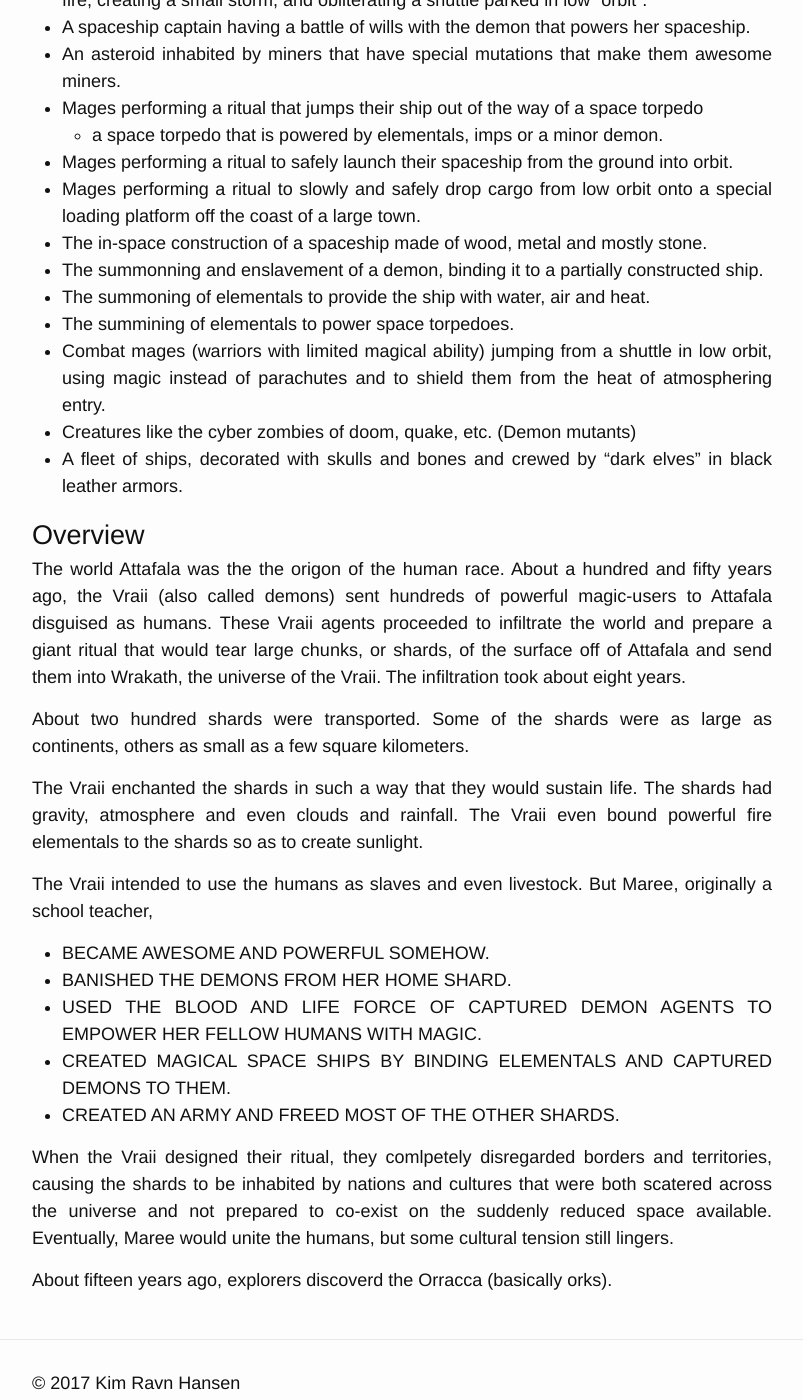
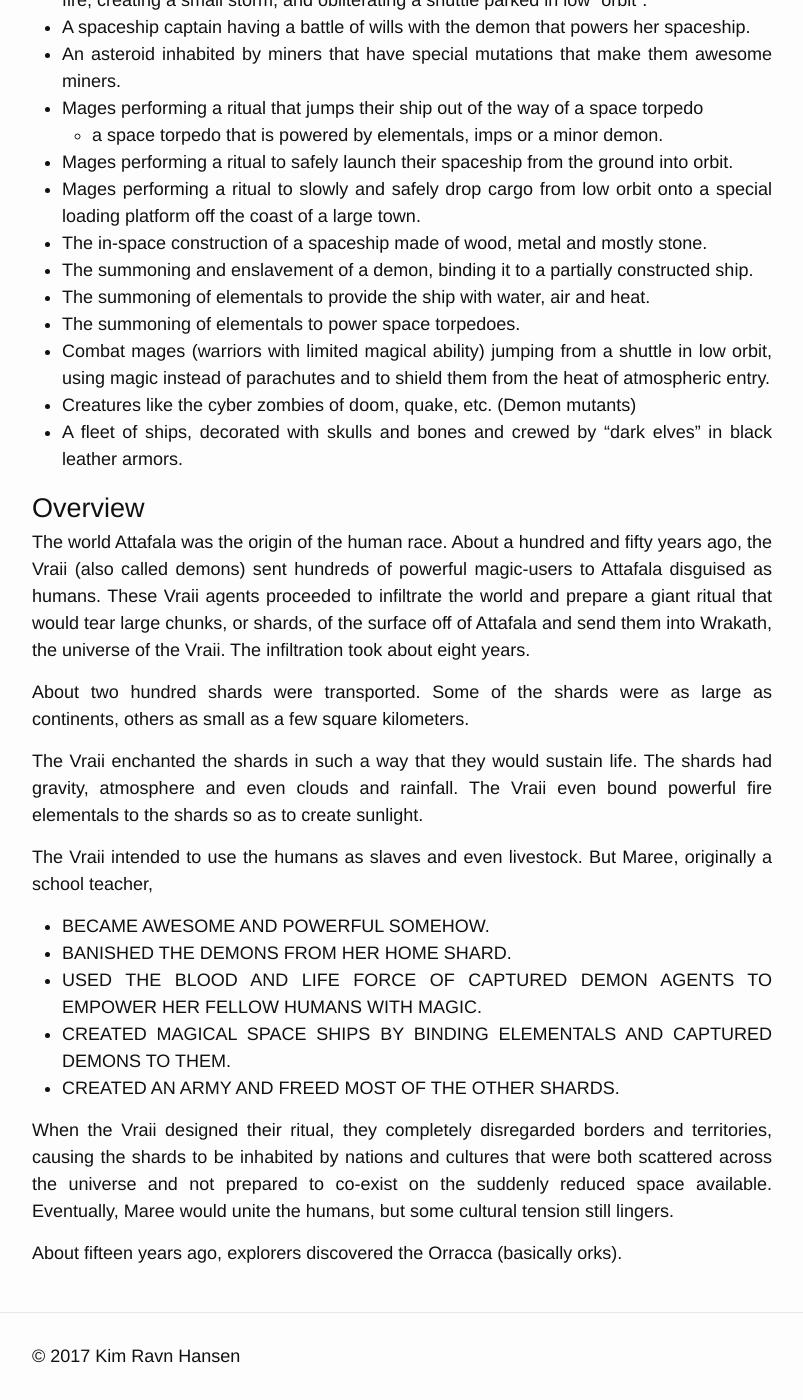
Before and after one commit to moccalotto/kaos, a Jekyll site: the page built from _brainstorms/dire.md, in a window 1280 px wide and 1400 px high, scrolled down 667 px. Shown: the whole window, without its empty margins (238-1041 px from the left). Built offline with Jekyll 4.4.1, drawn with Linux system fonts in a browser that asks for light colours; some of the changed text lies outside the part shown.

Commit message:
Refactor

```diff
--- a/_brainstorms/dire.md
+++ b/_brainstorms/dire.md
@@ -35,18 +35,18 @@ and magical powers.
 * Mages performing a ritual to slowly and safely drop cargo from low orbit onto a
   special loading platform off the coast of a large town.
 * The in-space construction of a spaceship made of wood, metal and mostly stone.
-* The summonning and enslavement of a demon, binding it to a partially constructed ship.
+* The summoning and enslavement of a demon, binding it to a partially constructed ship.
 * The summoning of elementals to provide the ship with water, air and heat.
-* The summining of elementals to power space torpedoes.
+* The summoning of elementals to power space torpedoes.
 * Combat mages (warriors with limited magical ability) jumping
   from a shuttle in low orbit, using magic instead of parachutes
-  and to shield them from the heat of atmosphering entry.
+  and to shield them from the heat of atmospheric entry.
 * Creatures like the cyber zombies of doom, quake, etc. (Demon mutants)
 * A fleet of ships, decorated with skulls and bones and crewed by "dark elves" in black leather armors.
 
 
 ## Overview
-The world Attafala was the the origon of the human race.
+The world Attafala was the origin of the human race.
 About a hundred and fifty years ago, the Vraii (also called demons) sent hundreds
 of powerful magic-users to Attafala disguised as humans.
 These Vraii agents proceeded to infiltrate the world and prepare a giant ritual
@@ -70,9 +70,9 @@ TO EMPOWER HER FELLOW HUMANS WITH MAGIC.
 CAPTURED DEMONS TO THEM.
 * CREATED AN ARMY AND FREED MOST OF THE OTHER SHARDS.
 
-When the Vraii designed their ritual, they comlpetely disregarded borders and territories,
-causing the shards to be inhabited by nations and cultures that were both scatered across
+When the Vraii designed their ritual, they completely disregarded borders and territories,
+causing the shards to be inhabited by nations and cultures that were both scattered across
 the universe and not prepared to co-exist on the suddenly reduced space available.
 Eventually, Maree would unite the humans, but some cultural tension still lingers.
 
-About fifteen years ago, explorers discoverd the Orracca (basically orks).
+About fifteen years ago, explorers discovered the Orracca (basically orks).
```
Also changed, not shown: other parts of _brainstorms/dire.md (+1 -1 lines), _brainstorms/showdown.md (+4 -4 lines), _campaign/geography.md (deleted, +0 -123 lines), _campaign/places.html (+30 -8 lines), _campaign/technology.md (+1 -12 lines), _places/arion.md (added, +23 -0 lines), _places/arios.md (added, +26 -0 lines), _places/plains.md (added, +20 -0 lines), _places/ring-mountains.md (added, +28 -0 lines), _places/taransac.md (+1 -1 lines), _places/tyathia.md (+1 -1 lines), _places/vast-white.md (added, +27 -0 lines).
